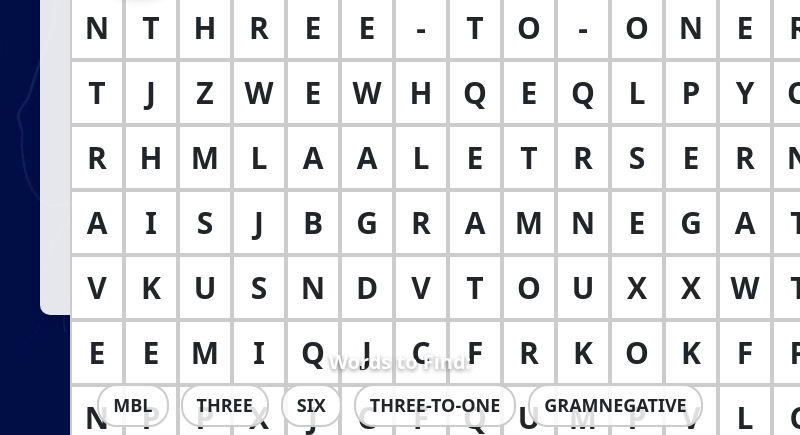
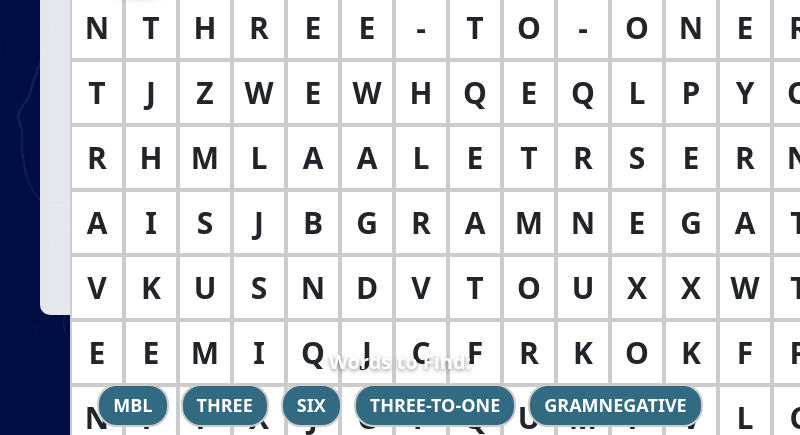
Before and after one commit to Naimul0307/word-Match-Game, an Electron app: page templates/game.html in a window 800 px wide. Shown: the part 365-800 px from the top of the page. Drawn offline with Linux system fonts and the light colour scheme.

Commit message:
show word Hint

```diff
--- a/public/css/game.css
+++ b/public/css/game.css
@@ -169,6 +169,7 @@ body {
   overflow-y: auto;
   z-index: 5;
 }
+
 #words-to-find h1 {
   font-size: 20px;
   font-weight: bolder;
@@ -192,12 +193,14 @@ body {
   border: 2px solid #ccc;
   border-radius: 20px;
   font-weight: bold;
-  background-color: rgba(255, 255, 255, 0.85);
+  background-color: rgba(50, 106, 129);
+  color: #fff;
   transition: background-color 0.3s ease, color 0.3s ease, border-color 0.3s ease;
 }
 
 #word-list li.found {
   color: #fff;
+  background-color: rgb(116, 192, 222);
   border-color: transparent;
   text-decoration: line-through;
 }
```
Also changed, not shown: public/js/game.js (+20 -0 lines).
